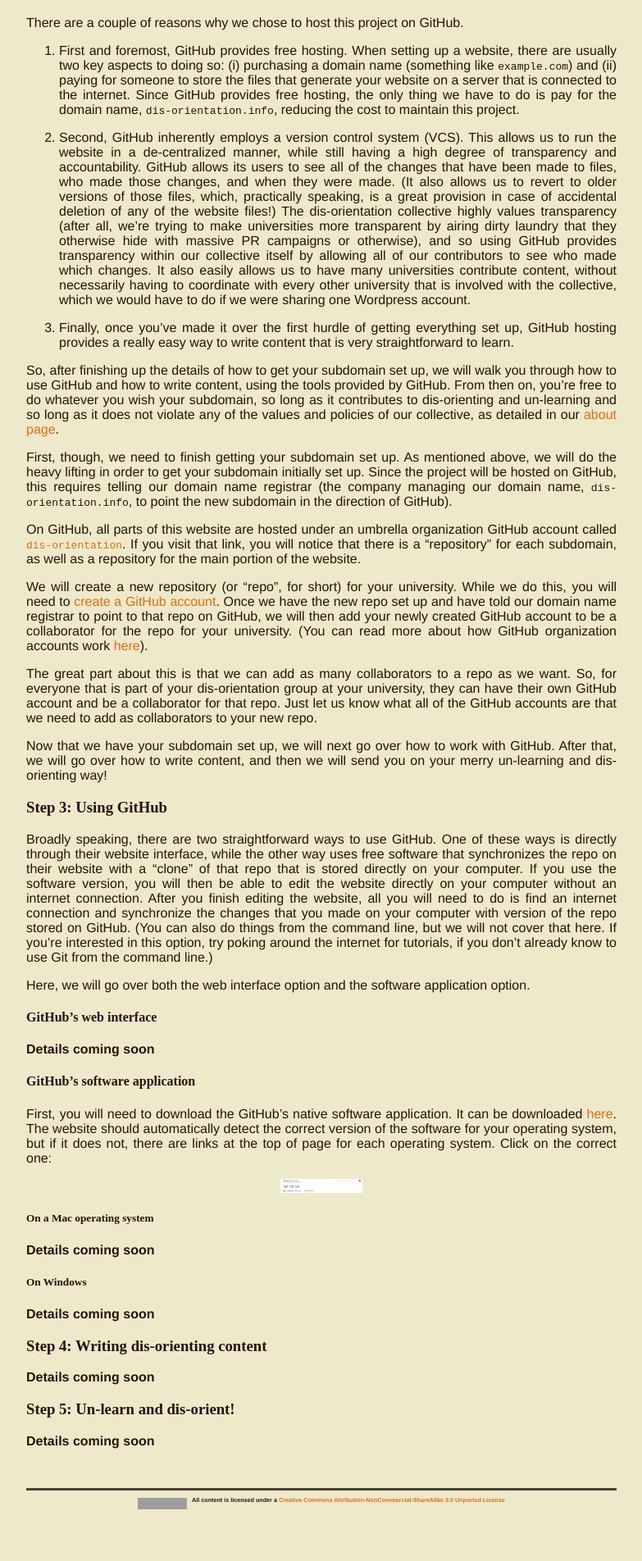
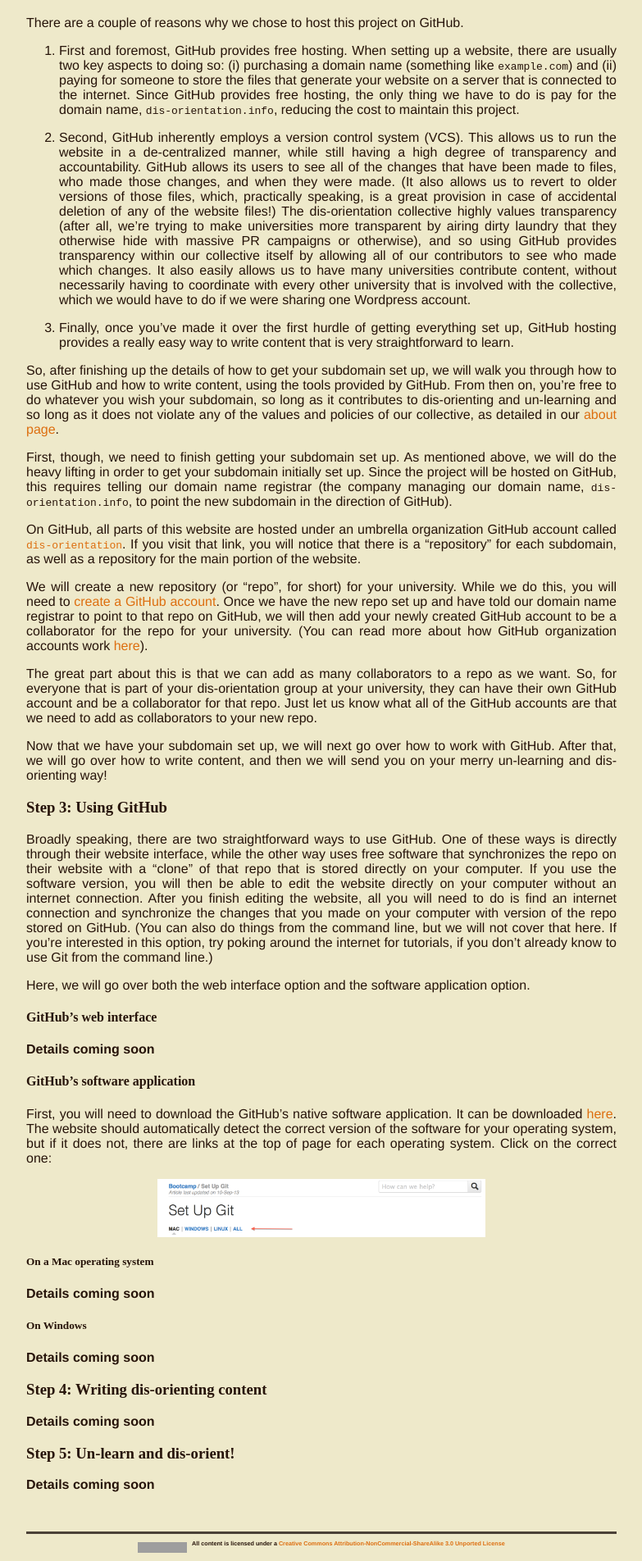
Before and after one commit to dis-orientation/dis-orientation.github.io, a Jekyll site: the page built from involved.md, in a window 1280 px wide. Shown: the part 814-2718 px from the top of the page at 82% size, without its empty margins (248-1031 px from the left). Built offline with Jekyll 4.4.1, drawn with Linux system fonts in a browser that asks for light colours; Markdown is read by kramdown in place of the engine named in the settings; before the commit the page ends 2665 px from its top, so only the background shows below that; grey boxes are pictures that could not be loaded.

Commit message:
changed picture width

```diff
--- a/involved.md
+++ b/involved.md
@@ -59,7 +59,7 @@
 
 First, you will need to download the GitHub's native software application. It can be downloaded [here](https://help.github.com/articles/set-up-git). The website should automatically detect the correct version of the software for your operating system, but if it does not, there are links at the top of page for each operating system. Click on the correct one:
 
-<img alt="git-software-os" width="100" src="/images/git-software-os.png" style="display:block; margin:0 auto;" />
+<img alt="git-software-os" width="400" src="/images/git-software-os.png" style="display:block; margin:0 auto;" />
 
 ##### On a Mac operating system
 
```
